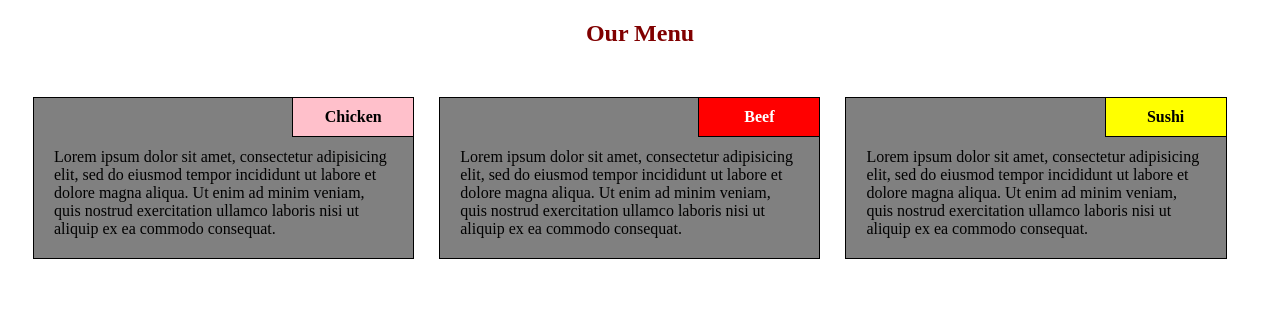
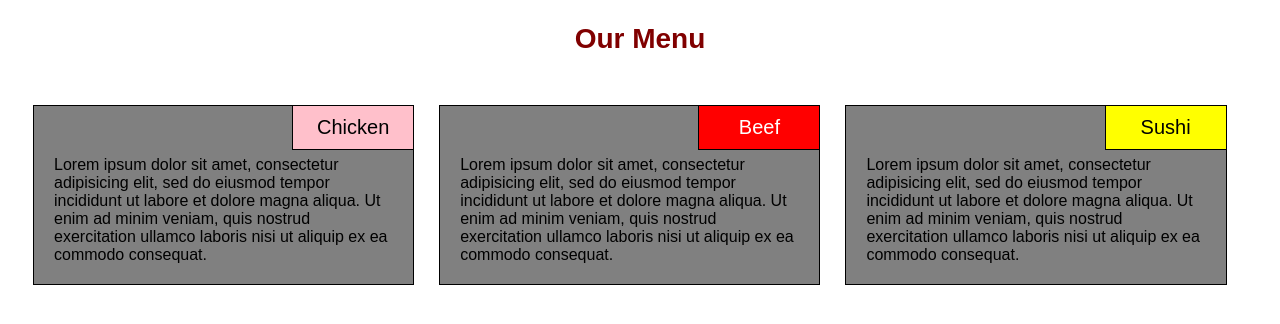
Before and after one commit to ThetSuSuKyaw/coursera-test, a PHP site: page / in a window 1280 px wide. Shown: the top 324 px of the page. Run offline with PHP 8.4, Linux system fonts and the light colour scheme.

Commit message:
update module 2 assignment final

```diff
--- a/module2-solution/styles.css
+++ b/module2-solution/styles.css
@@ -1,6 +1,12 @@
+*{
+	font-family: Arial, Helvetica, sans-serif;
+	font-size: 16px;
+}
+
 h2{
 	text-align: center;
 	color: maroon;
+	font-size: 175%;
 }
 
 div{
@@ -19,7 +25,7 @@ span{
 	margin-bottom: 10px;
 	width: 100px;
 	text-align: center;
-	font-weight: bold;
+	font-size: 125%;
 }
 
 p{
```
